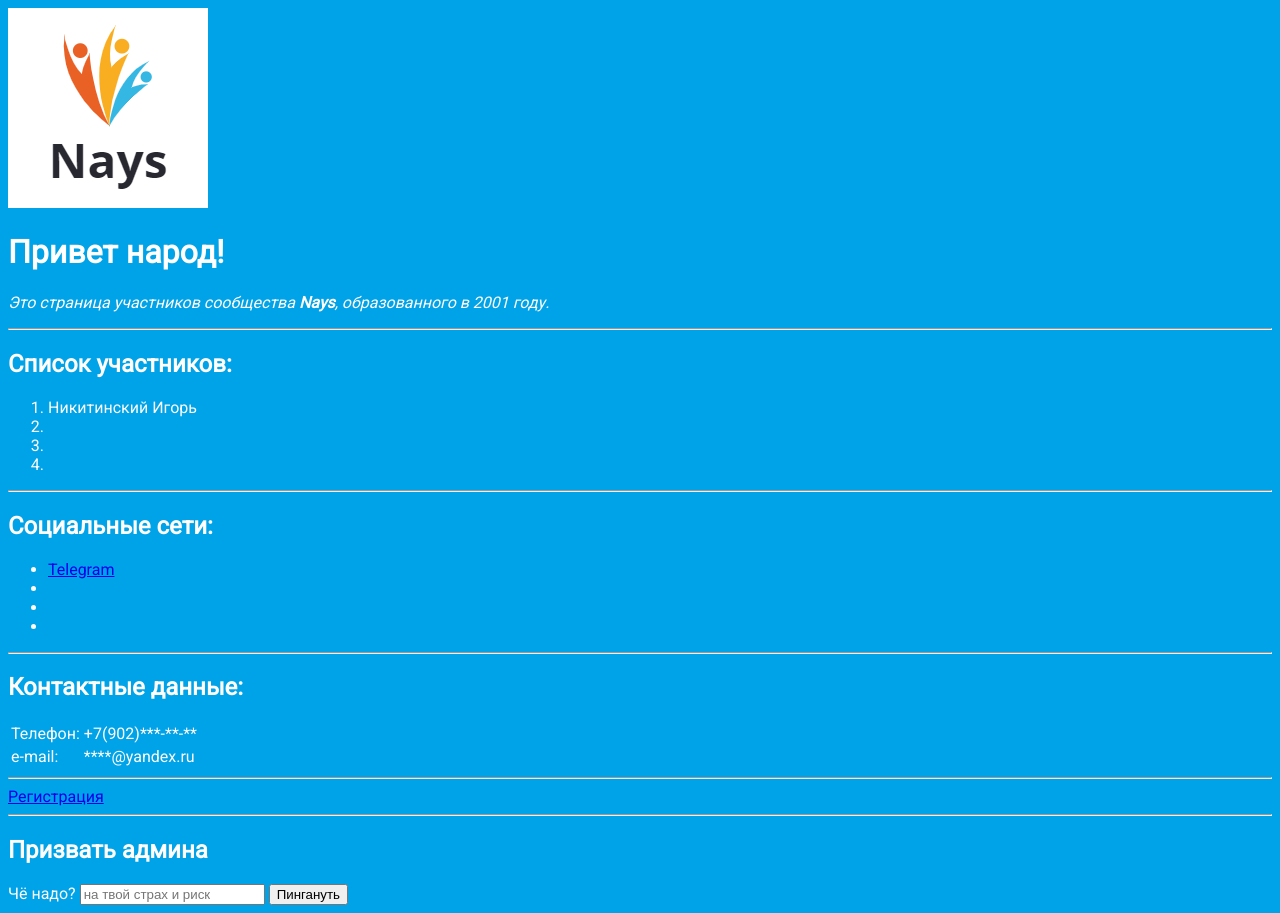
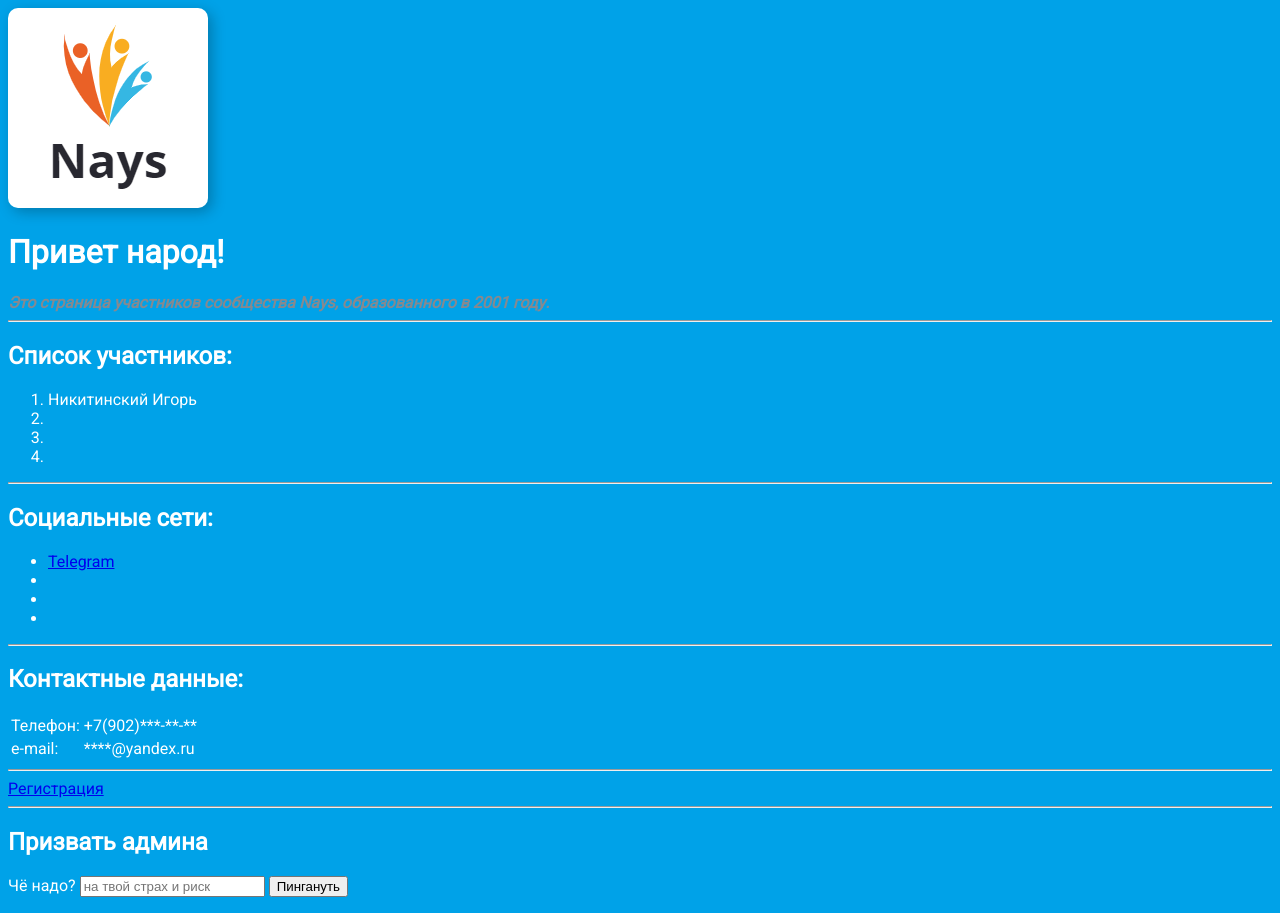
Before and after one commit to Wingogh/Nays, a plain HTML site: page index.html in a window 1280 px wide. Drawn offline with Linux system fonts and the light colour scheme.

Commit message:
работа с логотипом

```diff
--- a/index.html
+++ b/index.html
@@ -6,11 +6,13 @@
     <link rel="stylesheet" href="styles.css">
 </head>
 <body>
-    <img src="logo.png" alt="логотип Nays" width="200" class="logotype">
-    <h1>Привет народ!</h1>
-    <p>
-        <em>Это страница участников сообщества <strong>Nays</strong>, образованного в 2001 году.</em>
-    </p>
+    <div class="info">
+        <img src="logo.png" alt="логотип Nays" class="logotype">
+        <h1>Привет народ!</h1>
+        <p>
+            Это страница участников сообщества <strong>Nays</strong>, образованного в 2001 году.
+        </p>
+    </div>
     <hr>
     <h2>Список участников:</h2>
     <ol>
--- a/styles.css
+++ b/styles.css
@@ -15,3 +15,16 @@ body {
 h1 {
     color: #ffffff;
 }
+
+.logotype {
+    width: 200px;
+    border-radius: 10px;
+    box-shadow: 4px 4px 14px rgba(0, 0, 0, 0.25);
+}
+
+.info p {
+    color: #86898f;
+    margin: 0;
+    font-style: italic;
+    font-weight: bold;
+}
```
